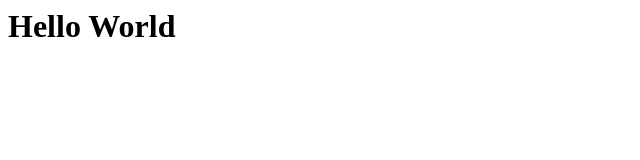
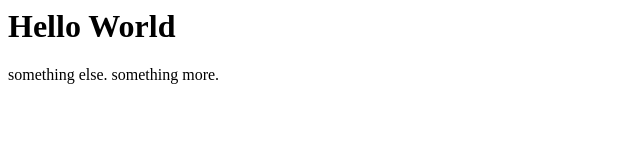
Before and after one commit to Binghamton-University-Design/arts-280d-starter-gyabut1, a plain HTML site: page index.html in a window 1280 px wide. Shown: the whole page, without its empty margins (0-640 px from the left). Drawn offline with Linux system fonts and the light colour scheme.

Commit message:
something else
smth more

```diff
--- a/index.html
+++ b/index.html
@@ -7,6 +7,8 @@
 
  	<h1>Hello World</h1>
 
+ 	<p>something else. something more.</p>
+
  </body>
 
 </html>
```
